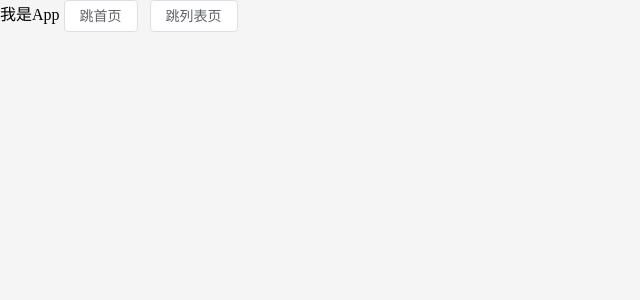
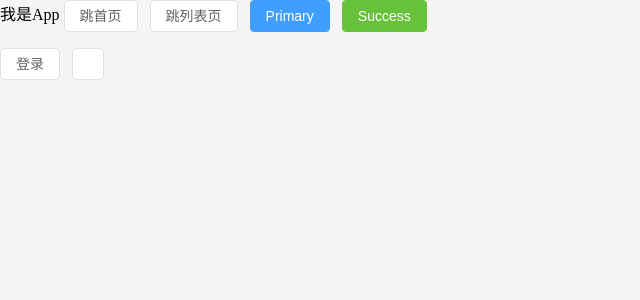
Before and after one commit to 2047789253/Big-Event-Admin, a Vue app: page / in a window 1280 px wide. Before the commit this address had no page. Shown: the top 300 px of the page, without its empty margins (0-640 px from the left). Built offline with nearby package versions, Linux system fonts and the light colour scheme.

Commit message:
element plus

```diff
--- a/src/App.vue
+++ b/src/App.vue
@@ -17,6 +17,11 @@ const goList = () => {
     我是App
     <el-button @click="$router.push('/home')">跳首页</el-button>
     <el-button @click="goList">跳列表页</el-button>
+    <el-button type="primary">Primary</el-button>
+    <el-button type="success">Success</el-button>
+    <p>{{ token }}</p>
+    <el-button>登录</el-button>
+    <el-button></el-button>
   </div>
 </template>
 
```
Also changed, not shown: src/stores/user.js (added, +14 -0 lines).
